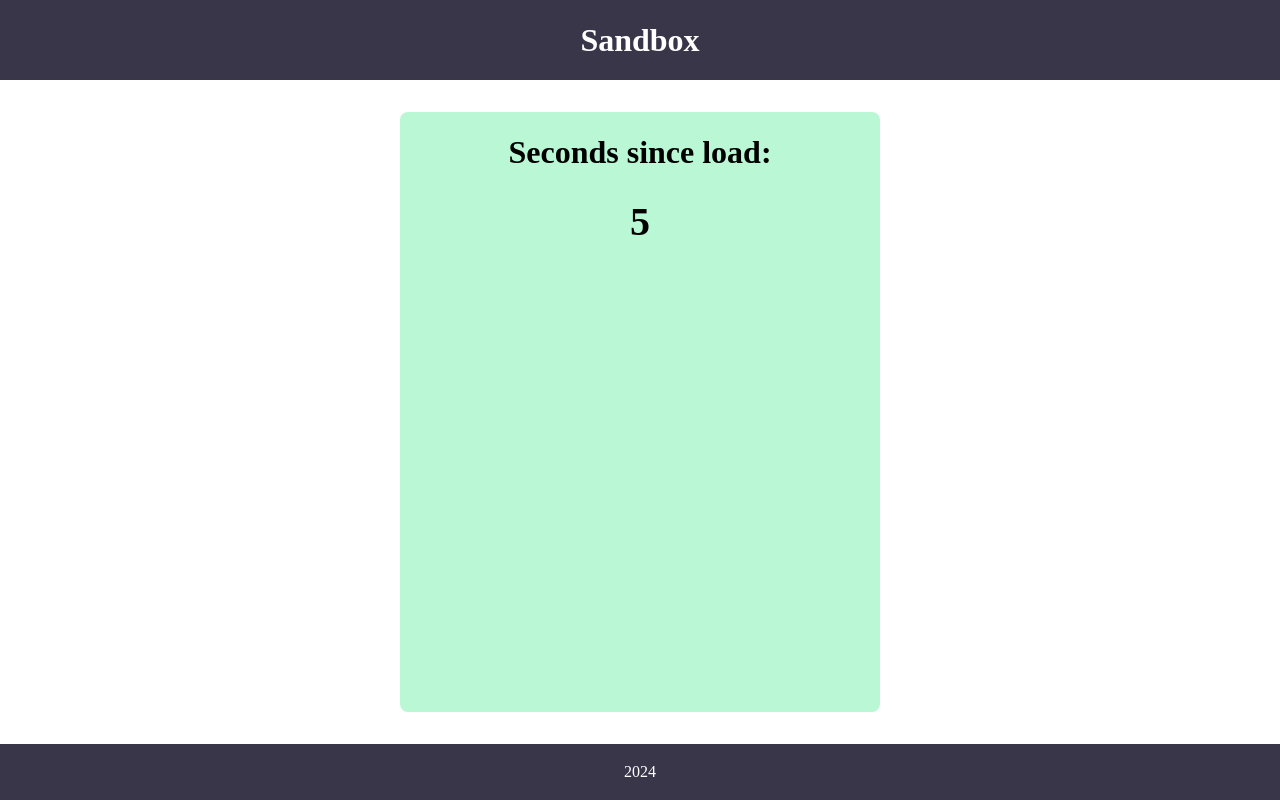
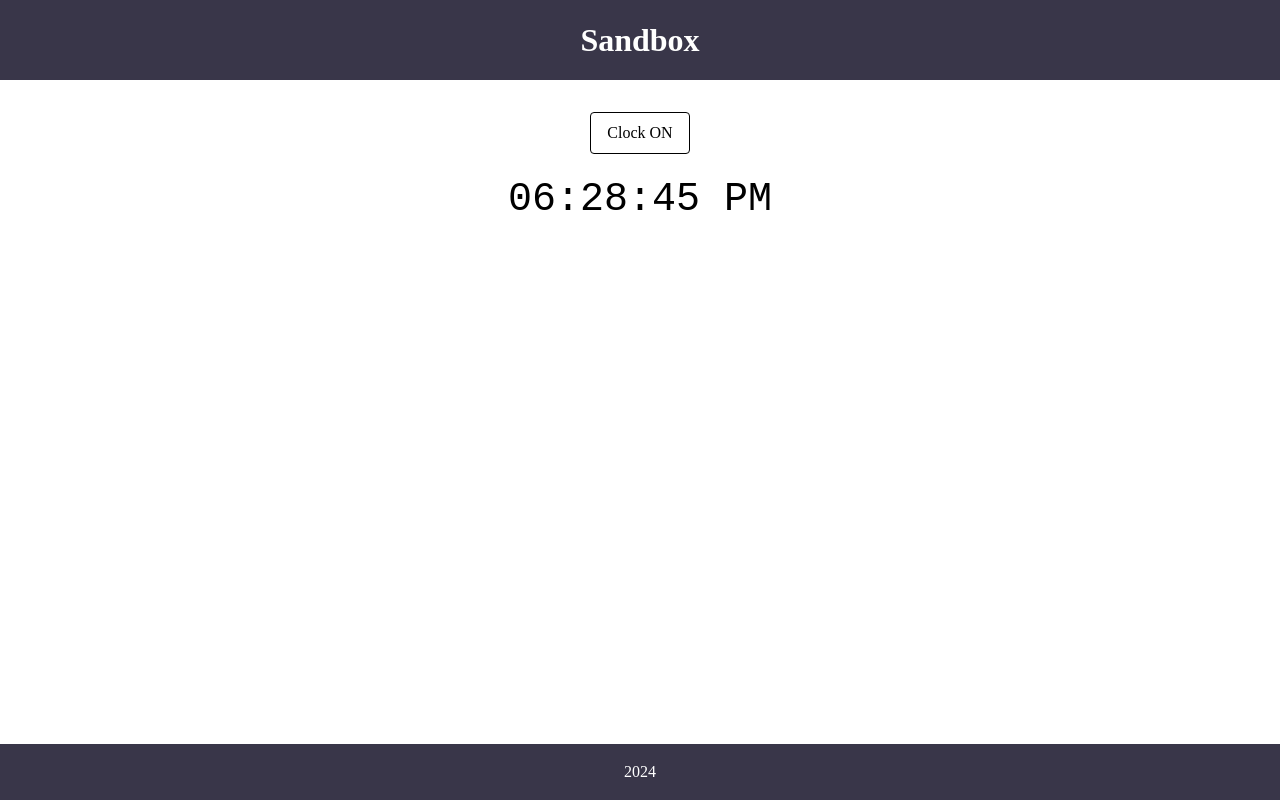
Before and after one commit to paulichdom/joy-of-react-playground, a React (Vite) app: page / in a window 1280 px wide. Built offline with nearby package versions, Linux system fonts and the light colour scheme.

Commit message:
add custom hook

```diff
--- a/src/App.tsx
+++ b/src/App.tsx
@@ -1,10 +1,10 @@
-import IntervalCounter from './components/IntervalCounter';
+import DigitalClock from './components/DigitalClock';
 import Layout from './components/Layout';
 
 function App() {
   return (
     <Layout>
-      <IntervalCounter />
+      <DigitalClock />
     </Layout>
   );
 }
--- a/src/components/DigitalClock/Clock.tsx
+++ b/src/components/DigitalClock/Clock.tsx
@@ -1,15 +1,9 @@
-import React from 'react';
 import { format } from 'date-fns/format';
 import styled from 'styled-components';
+import { useTime } from './use-time.hook';
 
 function Clock() {
-  const [time, setTime] = React.useState(new Date());
-
-  React.useEffect(() => {
-    const intervalId = setInterval(() => setTime(new Date()), 1000);
-
-    return () => clearInterval(intervalId);
-  }, []);
+  const time = useTime();
 
   return <ClockWrapper>{format(time, 'hh:mm:ss a')}</ClockWrapper>;
 }
--- /dev/null
+++ b/src/components/DigitalClock/use-time.hook.ts
@@ -0,0 +1,13 @@
+import React from "react";
+
+export const useTime = () => {
+  const [time, setTime] = React.useState(new Date());
+
+  React.useEffect(() => {
+    const intervalId = setInterval(() => setTime(new Date()), 1000);
+
+    return () => clearInterval(intervalId);
+  }, []);
+
+  return time;
+}
```
